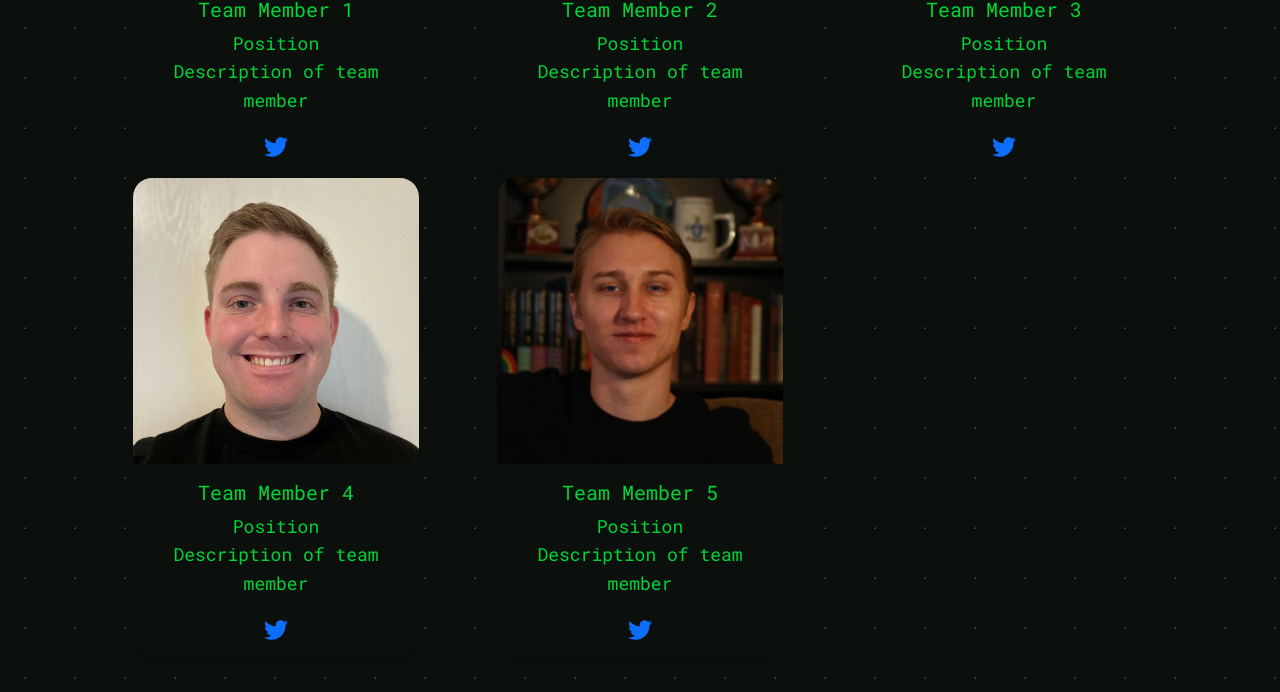
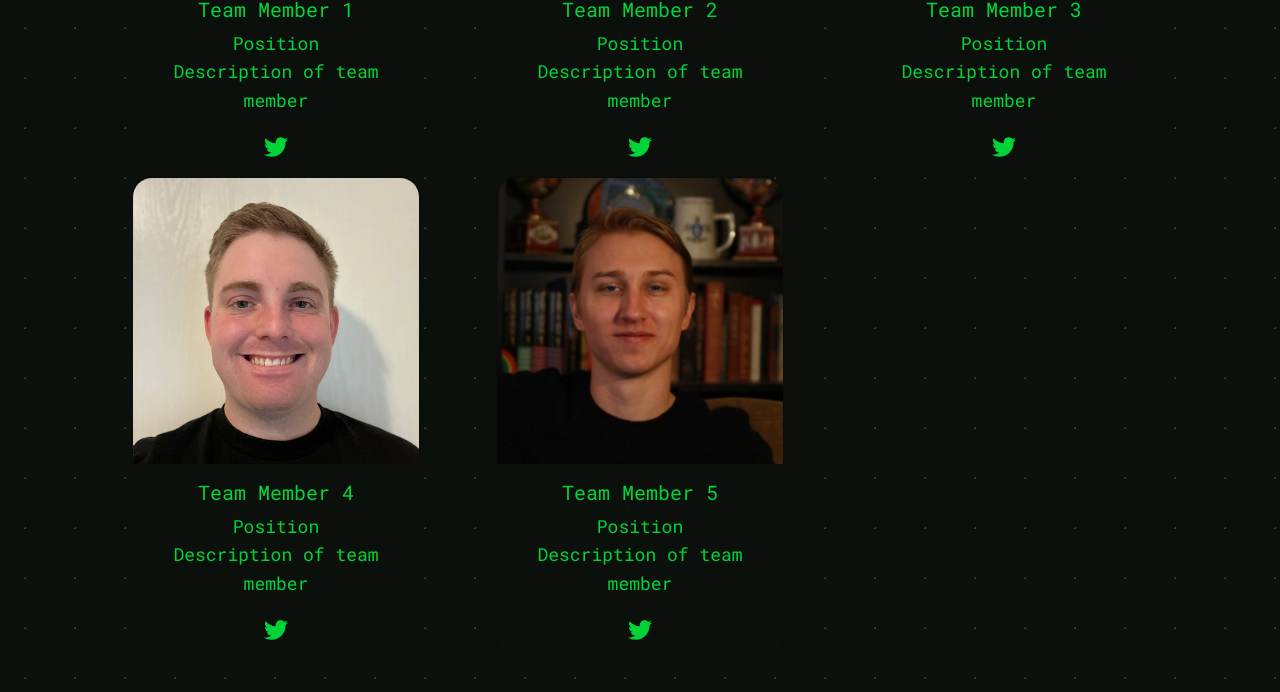
Before and after one commit to wutangdev/lab-token-landing, a Next.js app: page / in a window 1280 px wide. Shown: the part 4357-5049 px from the top of the page. Built offline with nearby package versions, Linux system fonts and the light colour scheme.

Commit message:
team and nav update

```diff
--- a/components/Nav.tsx
+++ b/components/Nav.tsx
@@ -23,7 +23,7 @@ function NavComponent() {
                 <Nav.Link href="#about">About</Nav.Link>
                 <Nav.Link href="">Tokenomics</Nav.Link>
                 <Nav.Link href="#roadmap">Roadmap</Nav.Link>
-                <Nav.Link href="#heroes">Team</Nav.Link>
+                <Nav.Link href="#team">Team</Nav.Link>
                 <Nav.Link href="" target="_blank">Whitepaper</Nav.Link>
               </Nav>
               <Nav className="ms-auto">
--- a/components/sections/Team.tsx
+++ b/components/sections/Team.tsx
@@ -79,7 +79,7 @@ function Team() {
                       </Card.Text>
                       <ul className="nav col-md-4 justify-content-center list-unstyled d-flex" style={{margin:'auto'}}>
                       { member.twitter == true ? (
-                      <li><a href={member.twitterHref}><FaTwitter  size={"1.5rem"} /></a></li>
+                      <li><a href={member.twitterHref}><FaTwitter  size={"1.5rem"} color={"#01d437"}/></a></li>
                       ) : (
 
                       <li style={{width:0}}></li>
```
